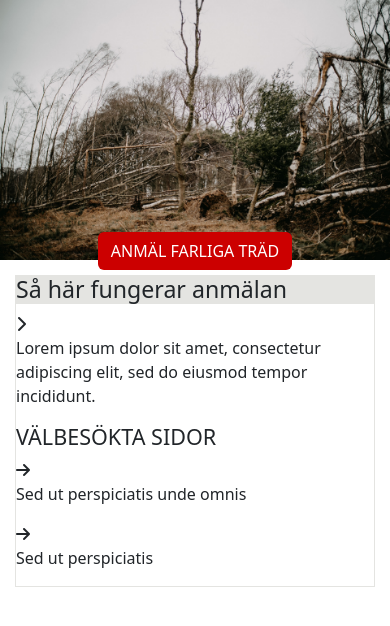
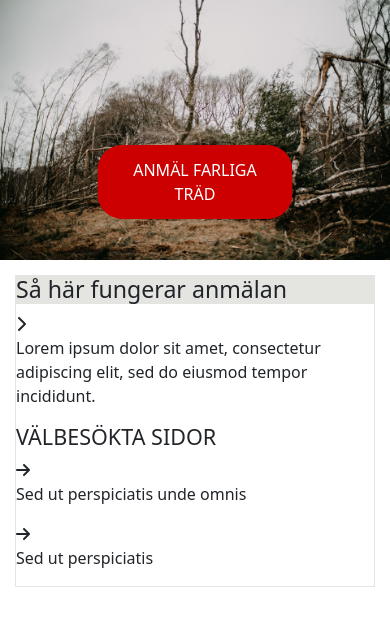
Before and after one commit to eli-ennab/inlamning-grafiska-verktyg-for-granssnittsdesign, a website built with Vite: page index.html in a window 390 px wide. Shown: the part 106-732 px from the top of the page. Built offline with nearby package versions, Linux system fonts and the light colour scheme.

Commit message:
made image and button responsive and relative to eachother

```diff
--- a/scss/_main.scss
+++ b/scss/_main.scss
@@ -1,21 +1,33 @@
+/**
+* CTA (image and button)
+*/
 #image-container {
-    display: flex;
-    justify-content: center;
+    position: relative;
+    width: 100%;
 
     #main-image {
         max-width: 100%;
         height: auto;
-        max-height: 600px;
-    }
-
-    #cta-button {
-        position: absolute;
-        top: 40%;
-        background-color: $msb-red;
-        cursor: pointer;
-        color: white;
     }
 }
+
+#image-container #cta-button {
+    position: absolute;
+    top: 70%;
+    left: 50%;
+    transform: translate(-50%, -50%);
+    -ms-transform: translate(-50%, -50%);
+    background-color: $msb-red;
+    color: white;
+    padding: 12px 24px;
+    cursor: pointer;
+    border-radius: 25px;
+}
+
+#image-container #cta-button:hover {
+    background-color: $msb-hover;
+    color: black;
+  }
 
 #report-container {
     border: 1px solid $cool-gray-1;
```
Also changed, not shown: css/style.min.css.
